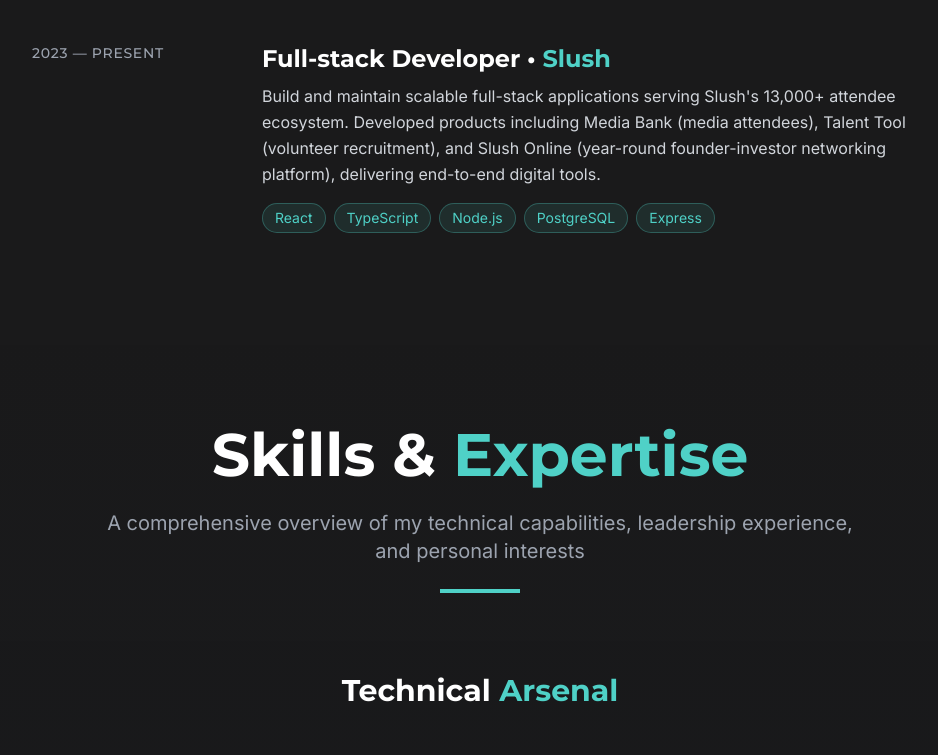
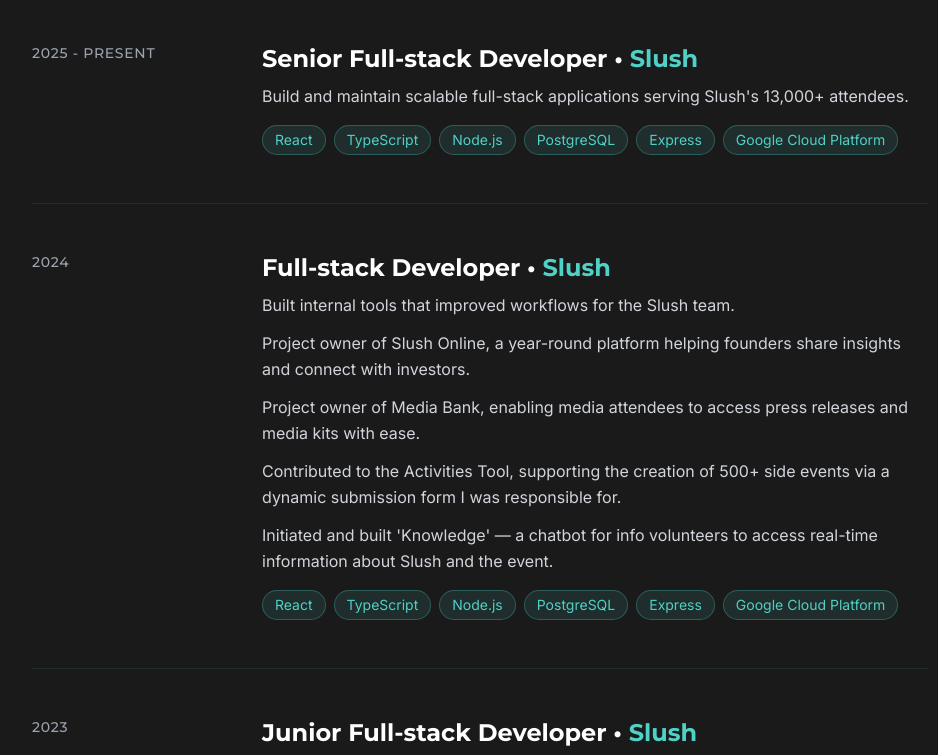
Before and after one commit to HenronenGIT/hmaronen-homepage, a React (Vite) app: page / in a window 1280 px wide. Shown: the part 1700-2455 px from the top of the page, without its empty margins (160-1098 px from the left). Built offline with nearby package versions, Linux system fonts and the light colour scheme.

Commit message:
work experience copy texts

```diff
--- a/src/components/WorkExperience.tsx
+++ b/src/components/WorkExperience.tsx
@@ -1,23 +1,58 @@
-import React from "react";
-
 interface WorkExperienceItem {
   period: string;
   title: string;
   company: string;
-  description: string;
+  description: string[];
   technologies: string[];
 }
 
 const WorkExperience = () => {
   const experiences: WorkExperienceItem[] = [
     {
-      period: "2023 — PRESENT",
+      period: "2025 - PRESENT",
+      title: "Senior Full-stack Developer",
+      company: "Slush",
+      description: [
+        "Build and maintain scalable full-stack applications serving Slush's 13,000+ attendees.",
+      ],
+      technologies: [
+        "React",
+        "TypeScript",
+        "Node.js",
+        "PostgreSQL",
+        "Express",
+        "Google Cloud Platform",
+      ],
+    },
+    {
+      period: "2024",
       title: "Full-stack Developer",
       company: "Slush",
-      // description:
-      //   "Part of the Product Team at Slush, the world's leading startup event with over 13 000 attendees. Product Team is responsible for the digital tools used around the year and during the event.",
-      description:
-        "Build and maintain scalable full-stack applications serving Slush's 13,000+ attendee ecosystem. Developed  products including Media Bank (media attendees), Talent Tool (volunteer recruitment), and Slush Online (year-round founder-investor networking platform), delivering end-to-end digital tools.",
+      description: [
+        "Built internal tools that improved workflows for the Slush team.",
+        "Project owner of Slush Online, a year-round platform helping founders share insights and connect with investors.",
+        "Project owner of Media Bank, enabling media attendees to access press releases and media kits with ease.",
+        "Contributed to the Activities Tool, supporting the creation of 500+ side events via a dynamic submission form I was responsible for.",
+        "Initiated and built 'Knowledge' — a chatbot for info volunteers to access real-time information about Slush and the event.",
+      ],
+      technologies: [
+        "React",
+        "TypeScript",
+        "Node.js",
+        "PostgreSQL",
+        "Express",
+        "Google Cloud Platform",
+      ],
+    },
+    {
+      period: "2023",
+      title: "Junior Full-stack Developer",
+      company: "Slush",
+      description: [
+        "Developed and maintained internal tools that streamlined operations for the Slush team.",
+        "Implemented new features for the Talent Tool, supporting the recruitment of over 1,000 volunteers.",
+        "Co-developed the Media Bank, providing an organized tool for press materials and resources.",
+      ],
       technologies: ["React", "TypeScript", "Node.js", "PostgreSQL", "Express"],
     },
   ];
@@ -54,9 +89,18 @@
                           {experience.company}
                         </span>
                       </h3>
-                      <p className="text-gray-300 leading-relaxed font-sans">
-                        {experience.description}
-                      </p>
+                      <div className="space-y-3">
+                        {experience.description.map(
+                          (paragraph, paragraphIndex) => (
+                            <p
+                              key={paragraphIndex}
+                              className="text-gray-300 leading-relaxed font-sans"
+                            >
+                              {paragraph}
+                            </p>
+                          )
+                        )}
+                      </div>
                     </div>
 
                     <div className="flex flex-wrap gap-2">
```
